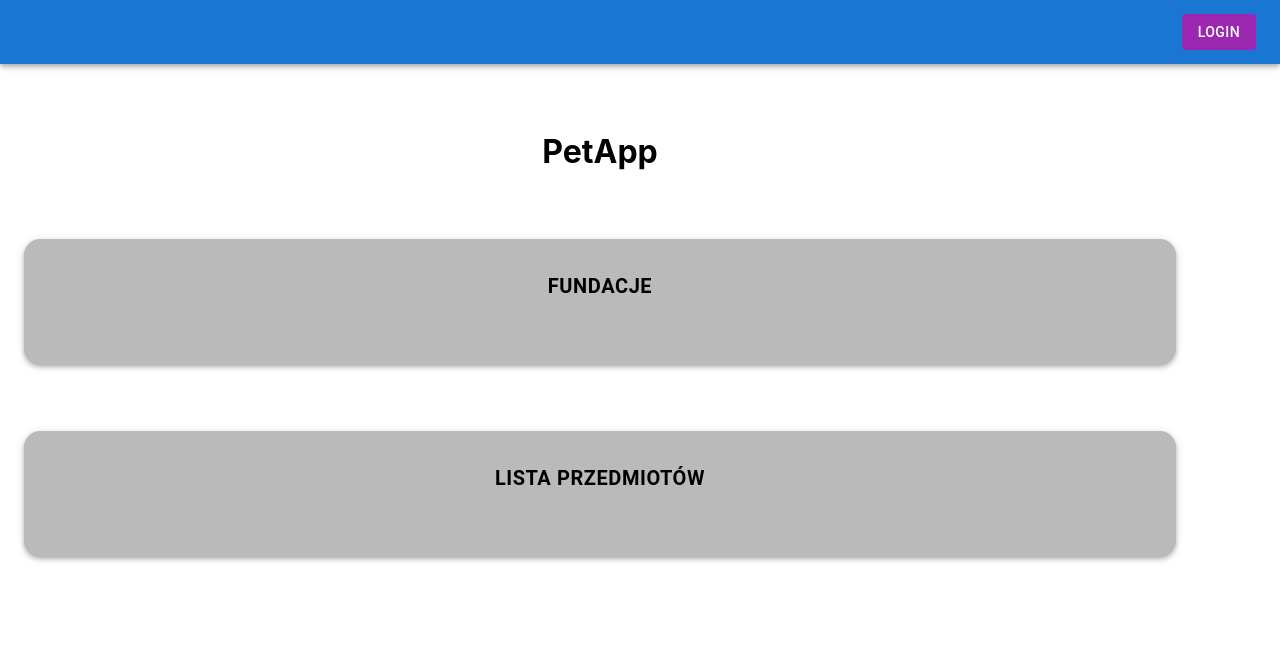
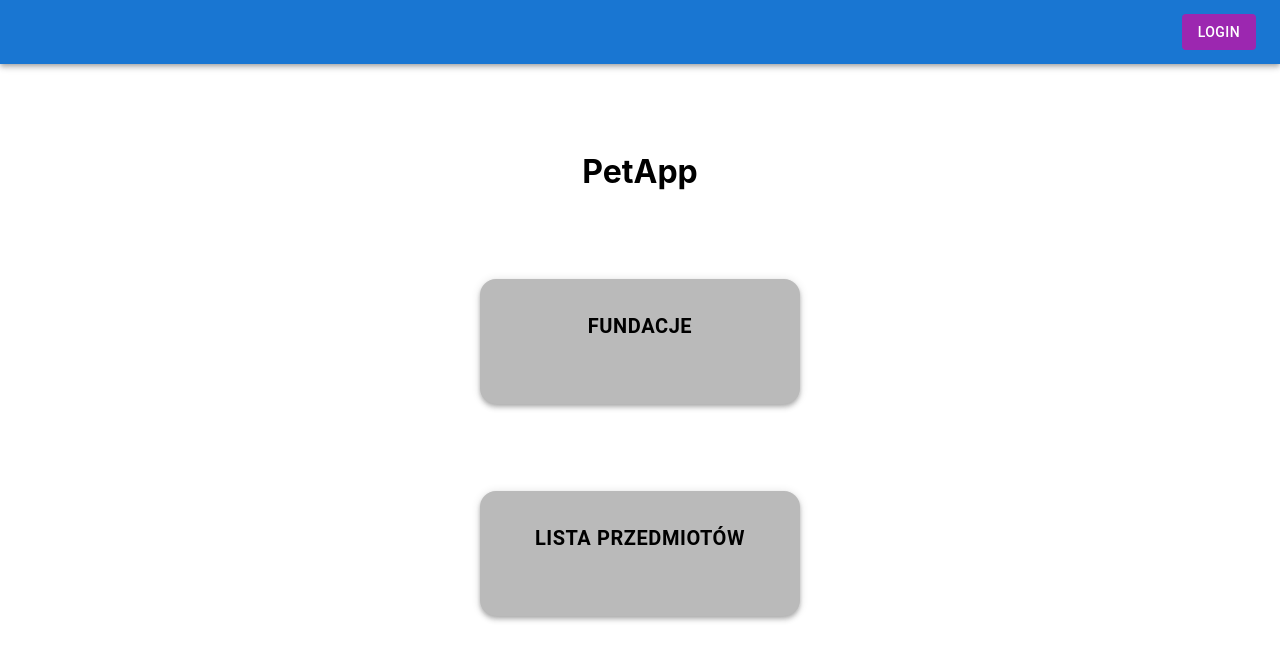
Before and after one commit to akai-org/pet-share-hackyeah-2021-frontend, a Next.js app: page / in a window 1280 px wide. Shown: the top 660 px of the page. Built offline with nearby package versions, Linux system fonts and the light colour scheme.

Commit message:
buttons width

```diff
--- a/pages/index.tsx
+++ b/pages/index.tsx
@@ -1,8 +1,11 @@
+import { useAppContext } from '@context/AppContext';
 import { Container, Button } from '@mui/material';
 import type { NextPage } from 'next';
 import Router from 'next/router';
 
 const Home: NextPage = () => {
+  const { user } = useAppContext();
+
   function UsersPage(): void {
     Router.push('/social/users');
   }
@@ -14,24 +17,25 @@ const Home: NextPage = () => {
   return (
     <Container
       sx={{
-        height: '70vh',
-        display: 'inline-flex',
+        height: '80vh',
+        display: 'flex',
         flexDirection: 'column',
         justifyContent: 'space-evenly',
-        alignItems: 'space-around',
+        alignItems: 'center',
       }}
     >
       <h1 style={{ textAlign: 'center' }}>PetApp</h1>
       <Button
         sx={{
           padding: '1.5em 2em 3em',
-          display: 'inline-flex',
+          display: 'flex',
           flexDirection: 'column',
           justifyContent: 'space-between',
           alignItems: 'center',
           background: '#BABABA',
           fontSize: '1.25em',
           fontWeight: 'bold',
+          width: '16em',
           color: '#000',
           boxShadow: 4,
           borderRadius: 4,
@@ -43,13 +47,14 @@ const Home: NextPage = () => {
       <Button
         sx={{
           padding: '1.5em 2em 3em',
-          display: 'inline-flex',
+          display: 'flex',
           flexDirection: 'column',
           justifyContent: 'space-between',
           alignItems: 'center',
           background: '#BABABA',
           fontSize: '1.25em',
           fontWeight: 'bold',
+          width: '16em',
           color: '#000',
           boxShadow: 4,
           borderRadius: 4,
```
